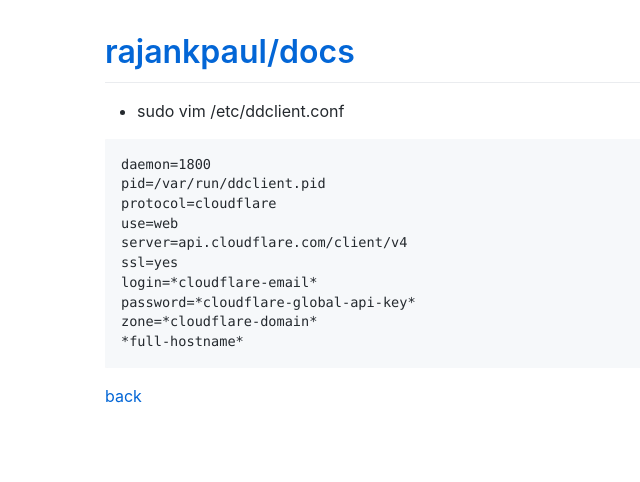
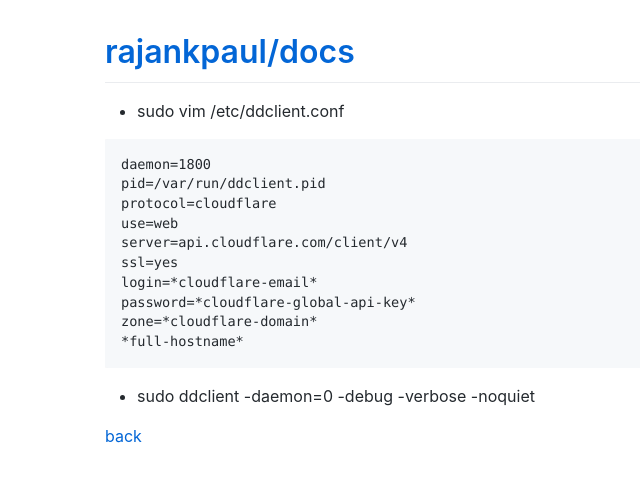
Before and after one commit to rajankpaul/docs, a Jekyll site: the page built from tutorials/linux/ddclient/index.md, in a window 1280 px wide. Shown: the top 482 px of the page, without its empty margins (45-685 px from the left). Built offline with Jekyll 4.4.1, drawn with Linux system fonts in a browser that asks for light colours; comment, search, counter and statistics services are not loaded.

Commit message:
Update index.md

````diff
--- a/tutorials/linux/ddclient/index.md
+++ b/tutorials/linux/ddclient/index.md
@@ -18,4 +18,6 @@ zone=*cloudflare-domain*
 *full-hostname*
 ```
 
+*   sudo ddclient -daemon=0 -debug -verbose -noquiet
+
 [back](../)
````
